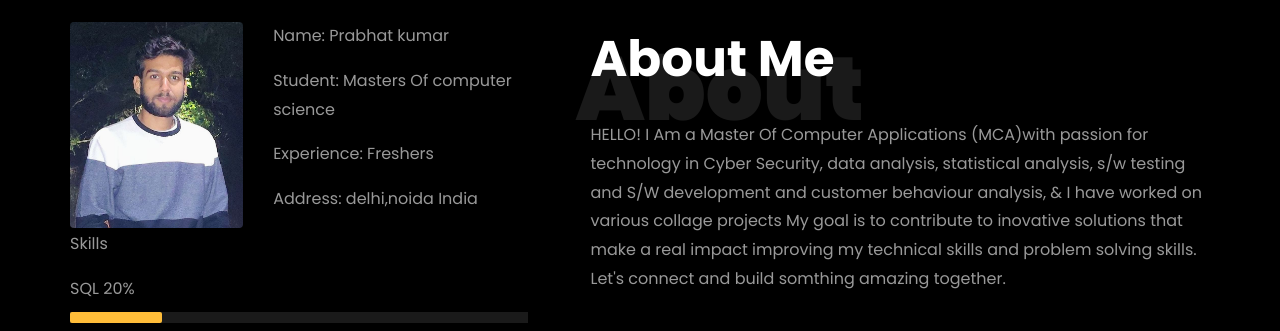
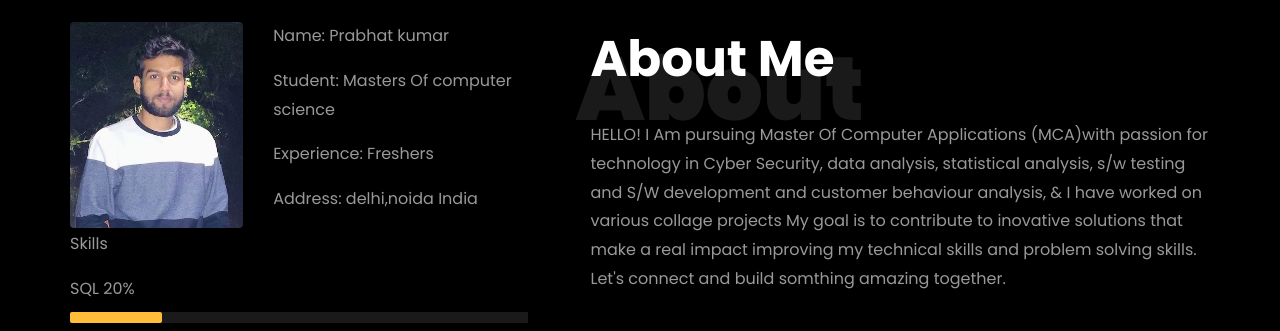
Before and after one commit to pks-cyber/pks-cyber.github.io, a plain HTML site: page index.html in a window 1280 px wide. Shown: the part 840-1171 px from the top of the page. Drawn offline with Linux system fonts and the light colour scheme; files whose address does not match are found by name.

Commit message:
Update index.html

```diff
--- a/index.html
+++ b/index.html
@@ -270,7 +270,7 @@
 								<h1 class="big">About</h1>
 								<h2 class="mb-4">About Me</h2>
 
-								<p>HELLO! I Am a Master Of Computer Applications (MCA)with passion for technology in Cyber Security, data analysis, statistical analysis, s/w testing
+								<p>HELLO! I Am pursuing Master Of Computer Applications (MCA)with passion for technology in Cyber Security, data analysis, statistical analysis, s/w testing
 								 and S/W development and customer behaviour analysis,  &amp; I have worked on various collage projects
 									My goal is to contribute to inovative solutions that make a real impact improving my technical skills and problem solving skills.
 								    Let's connect and build somthing amazing together. </p>
```
